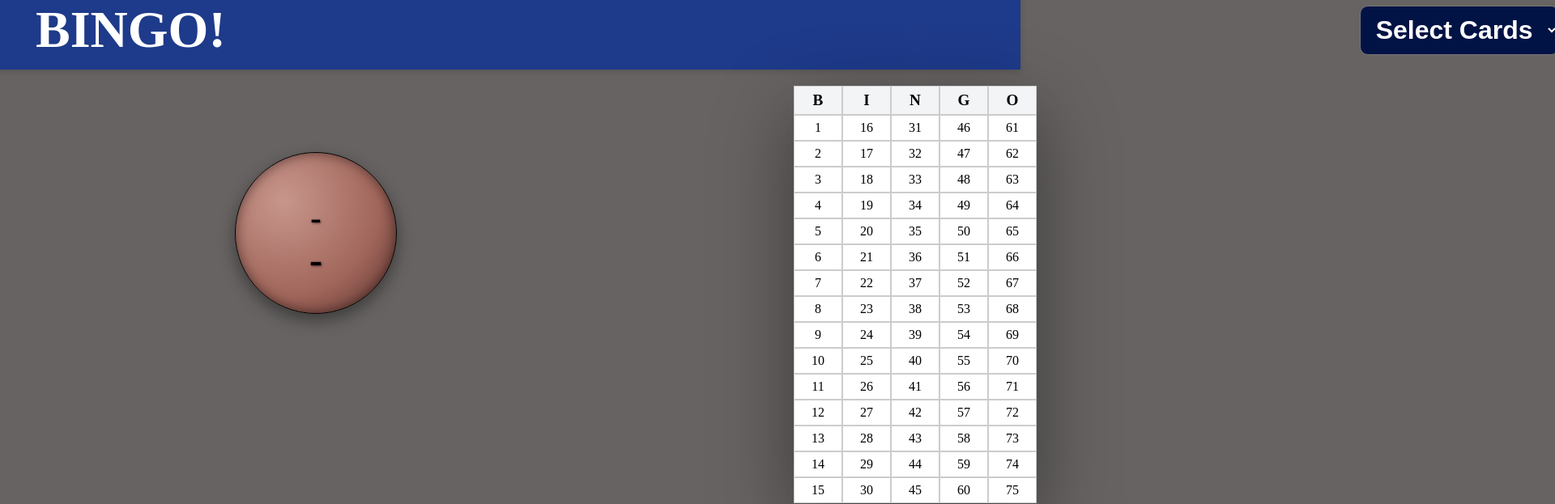
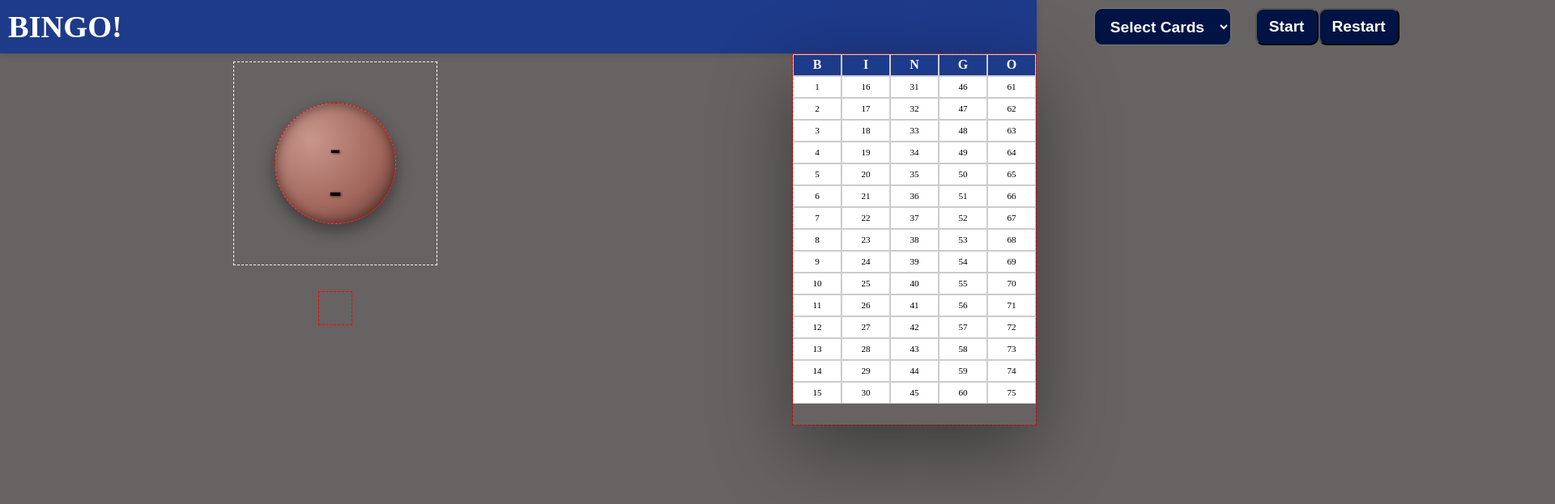
Before and after one commit to mandoromero/Mandos-Bingo, a React (Vite) app: page / in a window 1280 px wide. Shown: the top 623 px of the page at 81% size, 1920 px wide, since content can reach past the window. Built offline with nearby package versions, Linux system fonts and the light colour scheme.

Commit message:
half way done

```diff
--- a/src/components/BingoNumbers.jsx
+++ b/src/components/BingoNumbers.jsx
@@ -48,8 +48,8 @@ export default function BingoNumbers() {
       <div className="bingo-called-container">
         {calledNumbers.map((num, index) => (
           <div key={index} className="called-ball sphere small">
-            <p className="called letter">{getLetter(num)}</p>
-            <p className="called number">{num}</p>
+            <p className="called-letter">{getLetter(num)}</p>
+            <p className="called-number">{num}</p>
           </div>
         ))}
       </div>
--- a/src/index.css
+++ b/src/index.css
@@ -20,22 +20,21 @@ body {
   align-items: center;
   background-color: #1e3a8a;
   color: white;
-  padding: 20px 2rem 12px 4rem;
+  padding: 10px;
   box-shadow: 0 2px 8px rgba(0,0,0,0.15);
-  font-size: 2rem;
+  font-size: 1.2rem;
   width: 100vw;
-  margin: -20px -30px 20px -20px;
 }
 
 .btn-wrapper {
   display: flex;
-  margin-left: 1400px;
+  margin-left: 1200px;
 
 }
 
 select {
   margin-right: 30px;
-  font-size: 2rem;
+  font-size: 1.2rem;
   padding: 10px 15px;
   background-color: #011345;
   color: white;
@@ -49,12 +48,13 @@ select:hover {
 }
 
 .start-btn {
-  font-size: 2rem;
+  font-size: 1.2rem;
   font-weight: 600;
   padding: 10px 15px;
   border-radius: 5px;
   background-color: #011345;
   color: white;
+  border-radius: 10px;
 }
 
 .start-btn:hover {
@@ -64,10 +64,11 @@ select:hover {
 
 .bingo-num-wrapper {
   width: 70%;
+  height: 450px;
   display: flex;
   flex-direction: column;
   align-items: center;
-  margin-top: 2rem;
+  margin-top: 10px;
   gap: 2rem;
 }
 
@@ -75,6 +76,7 @@ select:hover {
   display: flex;
   justify-content: center;
   align-items: center;
+  border: 1px white dashed;
 }
 
 .bingo-num-container {
@@ -83,18 +85,19 @@ select:hover {
   height: 150px;
   width: 150px;
   border: 1px black solid;
-  margin: 50px;;
+  margin: 50px;
   align-items: center;
   padding-top: 17px;
   border-radius: 50%;
   font-size: 2.5rem;
   font-weight: 800;
   box-shadow: rgba(0, 0, 0, 0.4) 0px 30px 90px;
+  border: 1px red dashed;
 }
 
 .bingo-num-container.sphere.large {
-  width: 200px;
-  height: 200px;
+  width: 150px;
+  height: 150px;
   font-size: 2.5rem;
   display: flex;
   flex-direction: column;
@@ -103,8 +106,6 @@ select:hover {
 }
 
 .sphere {
-  width: 120px;
-  height: 120px;
   border-radius: 50%;
   background: radial-gradient(
     circle at 30% 30%,            /* light source top-left */
@@ -122,30 +123,6 @@ select:hover {
     text-shadow: 1px 1px 3px rgba(0, 0, 0, 0.6);
 }
 
-.sphere.large {
-  width: 140px;
-  height: 140opx;
-}
-
-.sphere.small {
-  width: 100px;
-  height: 100px;
-  font-size: 1rem;
-  display: flex;
-  flex-direction: column;
-  justify-content: center;
-  align-items: center;
-}
-
-.sphere.letter {
-  font-size: 2rem;
-}
-
-.sphere.number {
-  font-size: 1.5rem;
-  font-weight: bold;
-}
-
 .sphere.large .number {
   font-size: 3rem;
 }
@@ -159,10 +136,18 @@ select:hover {
   max-width: 100%;
   overflow: hidden; /* hides older ones as they shift */
   padding: 20px;
+  border: 1px red dashed;
 }
 
-.called {
-  font-size: 1.5rem;
+.called-ball.sphere.small {
+  font-size: 1rem;
+  height: 80px;
+  width: 80px;
+  display: flex;
+  flex-direction: column;
+  justify-content: center;
+  align-items: center;
+  padding: 5px;
 }
 
 .generated-numbers {
@@ -176,18 +161,8 @@ select:hover {
 /* Wrapper centers everything */
 .reference-wrapper {
   display: flex;
-  margin-left: 200px;
-}
-
-.bingo-cell {
-  width: 50px;
-  height: 50px;
-  display: grid;
-  place-items: center;
-  border: 1px solid #ccc;
-  cursor: pointer;
-  font-weight: bold;
-  transition: 0.3s;
+  margin-left: 150px;
+  border: 1px red dashed;
 }
 
 .bingo-cell.called {
@@ -221,15 +196,19 @@ select:hover {
 
 /* Header cells (B I N G O) */
 .reference-header-cell {
+  height: 27px;
   font-weight: bold;
-  font-size: 1.2rem;
-  background-color: #f3f4f6;
+  font-size: 1rem;
+  background-color: #1e3a8a;
+  color: white;
   border: 1px solid #ccc;
-  padding: 6px;
+  padding: 3px;
 }
 
 /* Number cells */
 .reference-cell {
+  height: 27px;
+  font-size: 0.7rem;
   border: 1px solid #ccc;
   padding: 6px;
   background-color: white;
```
Also changed, not shown: 1 other file (tests, documents, lock files or other folders).
